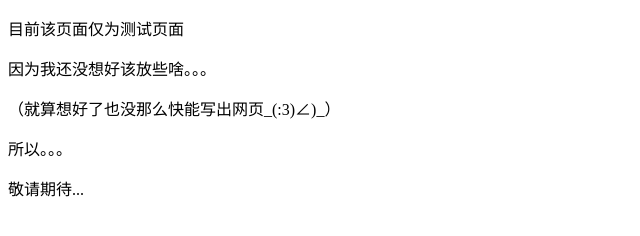
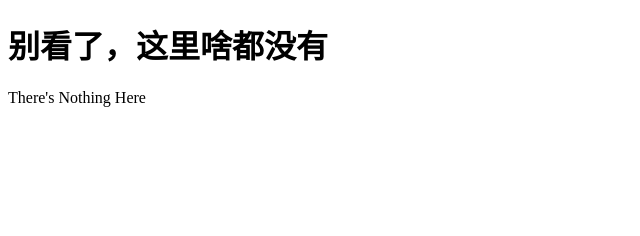
Before and after one commit to Chilor233/chilor233.github.io, a plain HTML site: page index.html in a window 1280 px wide. Shown: the whole page, without its empty margins (0-640 px from the left). Drawn offline with Linux system fonts and the light colour scheme.

Commit message:
Update index.html

```diff
--- a/index.html
+++ b/index.html
@@ -2,13 +2,10 @@
 <html>
 <head>
 <meta charset="utf-8">
-<title>我的网页 - 测试页面</title>
+<title>测试页面</title>
 </head>
 <body>
-<p>目前该页面仅为测试页面</p>
-<p>因为我还没想好该放些啥。。。</p>
-<p>（就算想好了也没那么快能写出网页_(:3)∠)_）</p>
-<p>所以。。。</p>
-<p>敬请期待...</p>
+<h1><b>别看了，这里啥都没有</b></h1>
+<p>There's Nothing Here</p>
 </body>
 </html>
```
